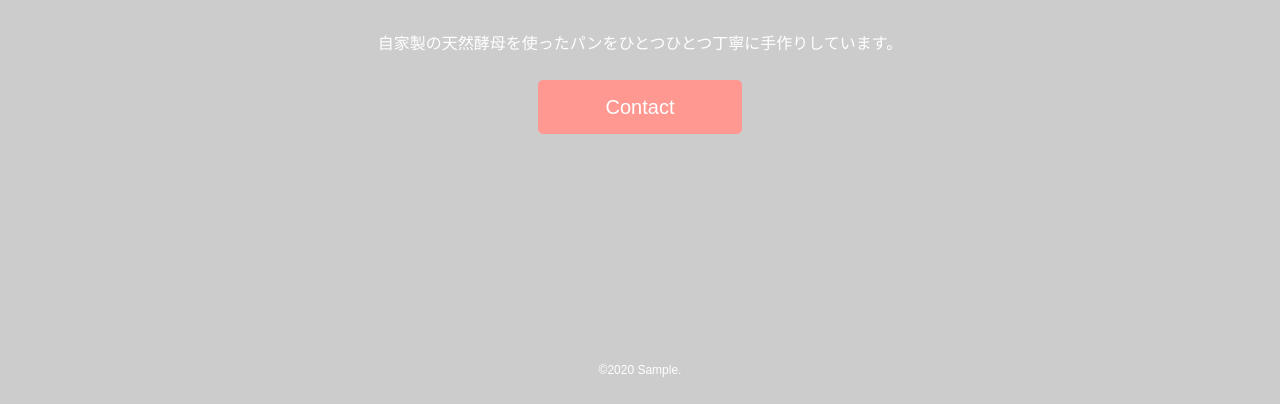
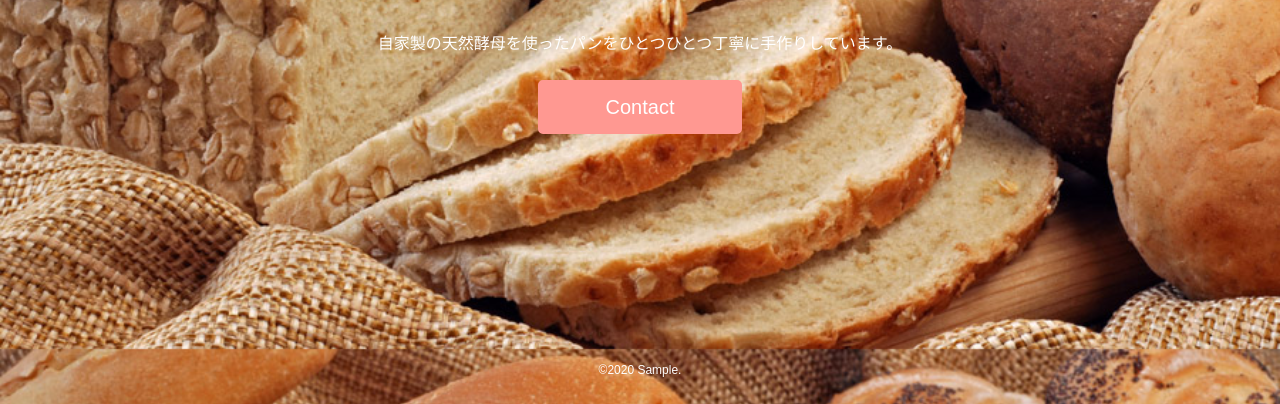
Before and after one commit to hapiy-23/bakery.copy, a plain HTML site: page index.html in a window 1280 px wide. Shown: the part 510-914 px from the top of the page. Drawn offline with Linux system fonts and the light colour scheme.

Commit message:
Update style.css

```diff
--- a/style.css
+++ b/style.css
@@ -9,7 +9,6 @@ body {
     font-size: 15px;
     line-height: 2;
     font-family: "Hiragino Kaku Gothic ProN", Meiryo, sans-serif;
-    background-image: url(images/bg-body.jpg);
 }
 
 p,h1,h2,h3,h4,h5,h6 {
@@ -125,7 +124,7 @@ footer small {
 
 #top {
     height: 100%;
-    background-image: url(../images/bg-top.jpg);
+    background-image: url(images/bg-body.jpg);
     background-repeat: no-repeat;
     background-position: center center;
     background-attachment: fixed;
```
